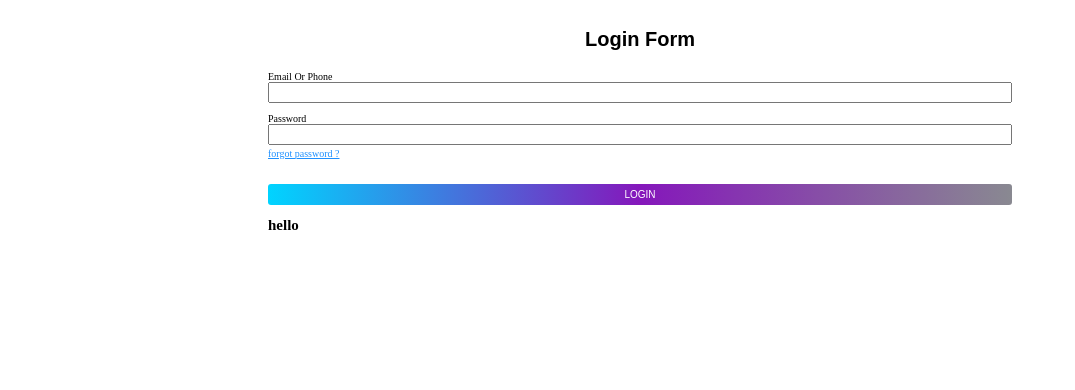
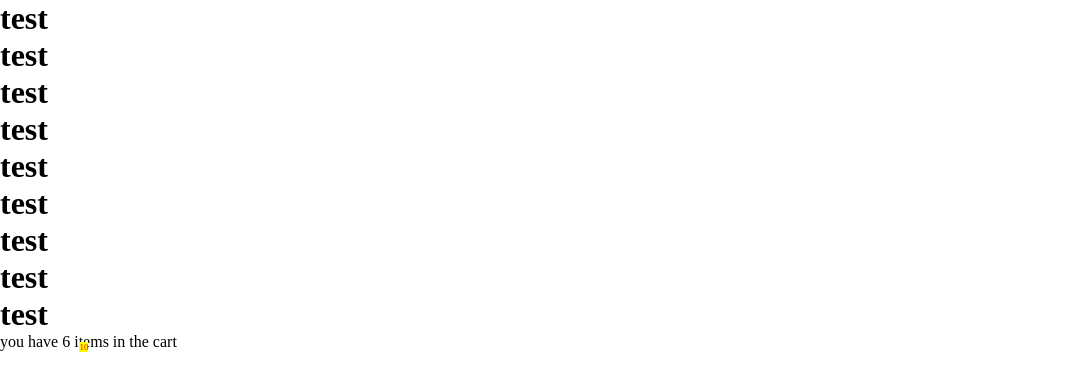
Before and after one commit to Aliteymourinia/Html, a plain HTML site: page index.html in a window 1280 px wide. Shown: the whole page, without its empty margins (0-1075 px from the left). Drawn offline with Linux system fonts and the light colour scheme.

Commit message:
position absolute

```diff
--- a/index.html
+++ b/index.html
@@ -5,15 +5,18 @@
     <link rel="stylesheet" type="text/css" href="style.css" />
   </head>
   <body>
-    <form id="myform">
-      <h3>Login Form</h3>
-      <label for="text">email or phone</label>
-      <input type="text" id="emailph" />
-      <label for="password">password</label>
-      <input type="password" id="passw" />
-      <a href class="forgot">forgot password ? </a>
-      <button type="submit" class="btn" value="Login">Login</button>
-      <h2>hello</h2>
-    </form>
+    <h1>test</h1>
+    <h1>test</h1>
+    <h1>test</h1>
+    <h1>test</h1>
+    <h1>test</h1>
+    <h1>test</h1>
+    <h1>test</h1>
+    <h1>test</h1>
+    <h1>test</h1>
+    <div class="">
+      you have 6 items in the cart
+      <span>10</span>
+    </div>
   </body>
 </html>
--- a/style.css
+++ b/style.css
@@ -1,47 +1,15 @@
-h3 {
-  text-align: center;
-  font-family: sans-serif;
-  font-size: 20px;
+* {
+  margin: 0;
 }
-input {
-  display: block;
+div {
+  position: relative;
+  display: inline;
 }
-button {
-  all: unset;
+div > span {
+  position: absolute;
+  font-size: 9px;
+  top: 50%;
+  right: 50%;
+  color: red;
+  background-color: yellow;
 }
-label {
-  display: block;
-  text-transform: capitalize;
-}
-label[for="password"] {
-  margin-top: 1em;
-}
-form {
-  display: flex;
-  flex-direction: column;
-  padding-inline: 260px;
-  font-size: 10px;
-}
-.btn {
-  margin-top: 25px;
-  background: linear-gradient(
-    -90deg,
-    rgb(137, 137, 145) 0%,
-    rgb(133, 23, 187) 50%,
-    rgba(0, 212, 255, 1) 100%
-  );
-  text-align: center;
-  padding-block: 5px;
-  color: white;
-  text-transform: uppercase;
-  font-family: sans-serif;
-  border-radius: 3px;
-}
-.btn:hover {
-  outline: 2px solid red;
-  color: red;
-}
-.forgot {
-  color: dodgerblue;
-  margin-top: 3px;
-}
```
